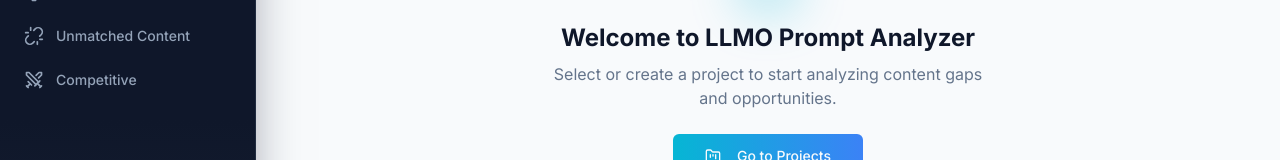
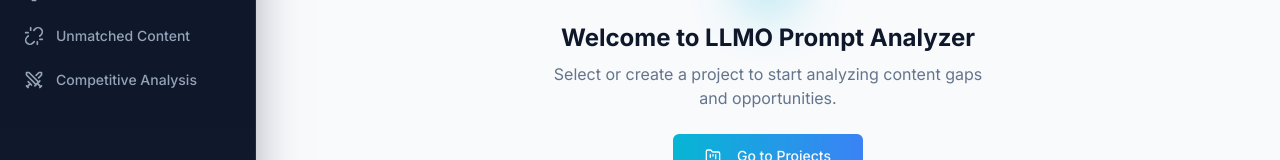
Before and after one commit to AndreiAlexandruParaschiv/llmo-prompts-intent, a React (Vite) app in the folder frontend/: page /dashboard in a window 1280 px wide. Shown: the part 280-440 px from the top of the page. Built offline with nearby package versions, Linux system fonts and the light colour scheme.

Commit message:
Rename Competitive to Competitive Analysis in navigation

```diff
--- a/frontend/src/components/Layout.tsx
+++ b/frontend/src/components/Layout.tsx
@@ -23,7 +23,7 @@
   { name: 'Prompts', href: '/prompts', icon: MessageSquareText },
   { name: 'Opportunities', href: '/opportunities', icon: Lightbulb },
   { name: 'Unmatched Content', href: '/orphan-pages', icon: Unlink },
-  { name: 'Competitive', href: '/competitive', icon: Swords },
+  { name: 'Competitive Analysis', href: '/competitive', icon: Swords },
 ]
 
 export default function Layout() {
```
